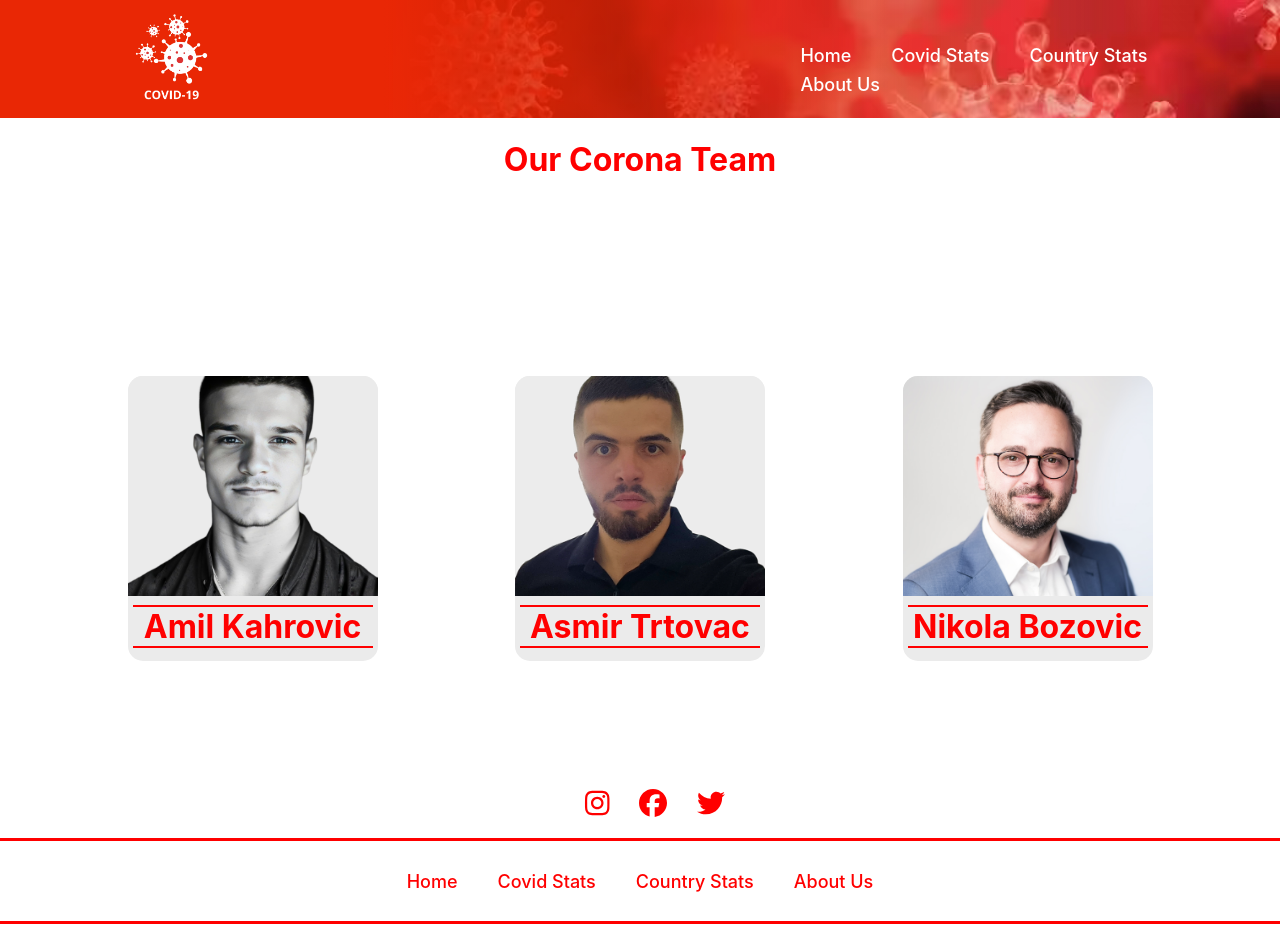
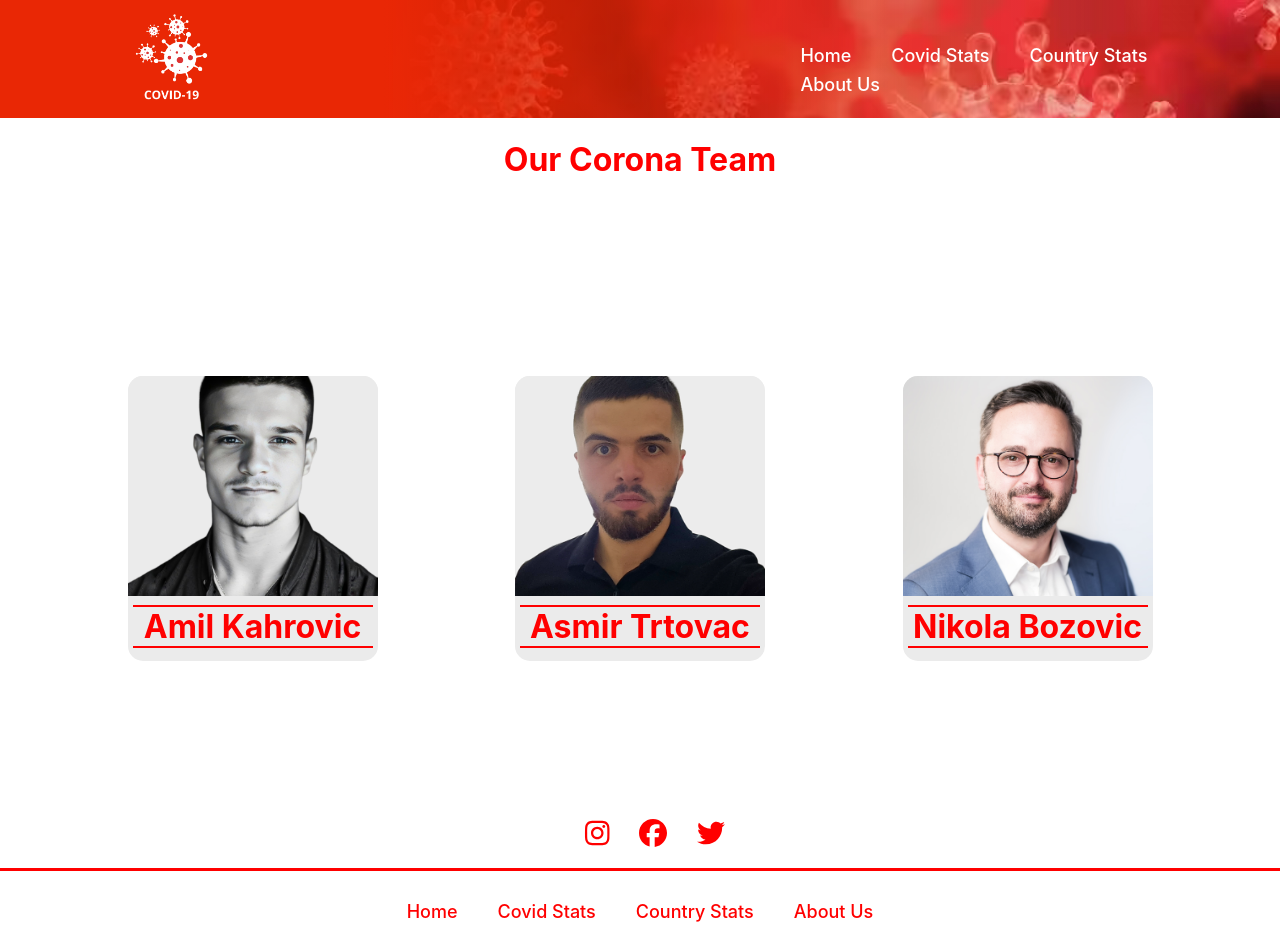
Before and after one commit to trtovacasmir/Corona_Virus_API_Project, a React (Create React App) app: page /about in a window 1280 px wide. Shown: the top 947 px of the page. Built offline with nearby package versions, Linux system fonts and the light colour scheme.

Commit message:
margina gornja povecao-zbog estetike

```diff
--- a/src/components/Footer/Footer.css
+++ b/src/components/Footer/Footer.css
@@ -1,5 +1,4 @@
 .Footer {
-
   width: 100%;
   height: 80px;
   background-color: rgb(255, 255, 255);
@@ -19,7 +18,7 @@
   color: red;
 }
 
-.icon{
+.icon {
   padding: 15px;
   width: 100%;
   height: 40px;
@@ -27,6 +26,7 @@
   justify-content: center;
   align-items: center;
   /* background-color: red; */
+  margin-top: 80px;
   gap: 30px;
   /* margin-left: 150px; */
   border-bottom: 3px solid red;
@@ -43,17 +43,16 @@
   font-size: 28px;
   cursor: pointer;
 }
-  .fa-facebook:hover{
-    color: #1877f2
+.fa-facebook:hover {
+  color: #1877f2;
 }
-
 
 .fa-twitter {
   color: red;
   font-size: 28px;
   cursor: pointer;
 }
-  .fa-twitter:hover{
+.fa-twitter:hover {
   color: #1da1f2;
 }
 
@@ -62,7 +61,7 @@
   font-size: 28px;
   cursor: pointer;
 }
-  .fa-github:hover{
+.fa-github:hover {
   color: #333333;
 }
 .fa-linkedin {
@@ -70,11 +69,11 @@
   font-size: 28px;
   cursor: pointer;
 }
-  .fa-linkedin:hover{
+.fa-linkedin:hover {
   color: #0077b5;
 }
 
-  .footer_h5{
+.footer_h5 {
   text-align: center;
   color: red;
 }
```
Lines whose indentation alone changed are shown as unchanged.
